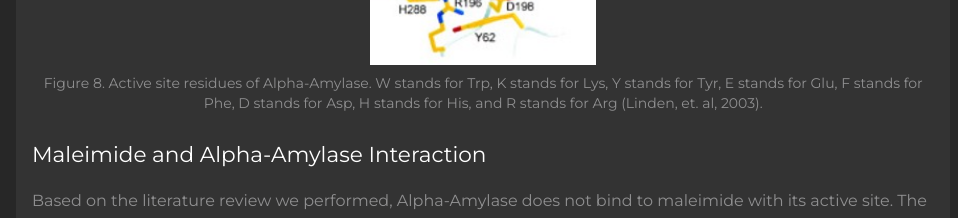
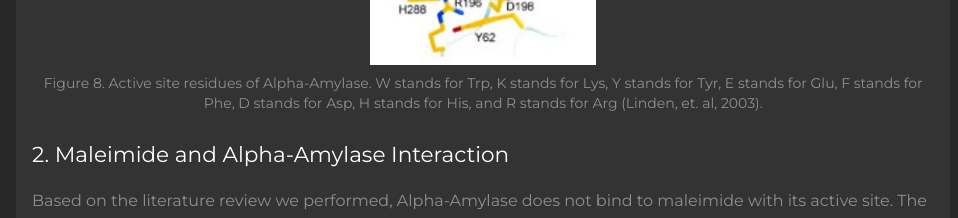
Before and after one commit to biomod2023/biomod2023, a Vue app: page /future-directions/aa-docking in a window 1280 px wide. Shown: the part 5100-5318 px from the top of the page, without its empty margins (32-990 px from the left). Built offline with nearby package versions, Linux system fonts and the light colour scheme; what oh-vue-icons, vue-window-size would draw is missing.

Commit message:
fix sub-section's heading in discussion

```diff
--- a/src/views/future-directions/AADocking.vue
+++ b/src/views/future-directions/AADocking.vue
@@ -262,7 +262,7 @@ const sectionTitleStyle = 'text-subtitle-sm lg:text-subtitle text-white mb-4'
             </section>
 
             <section>
-              <h3 :class="sectionTitleStyle">Maleimide and Alpha-Amylase Interaction</h3>
+              <h3 :class="sectionTitleStyle"> 2. Maleimide and Alpha-Amylase Interaction</h3>
               <p>
                 Based on the literature review we performed, Alpha-Amylase does not bind to
                 maleimide with its active site. The residues predicted by CB-Dock software do not
```
